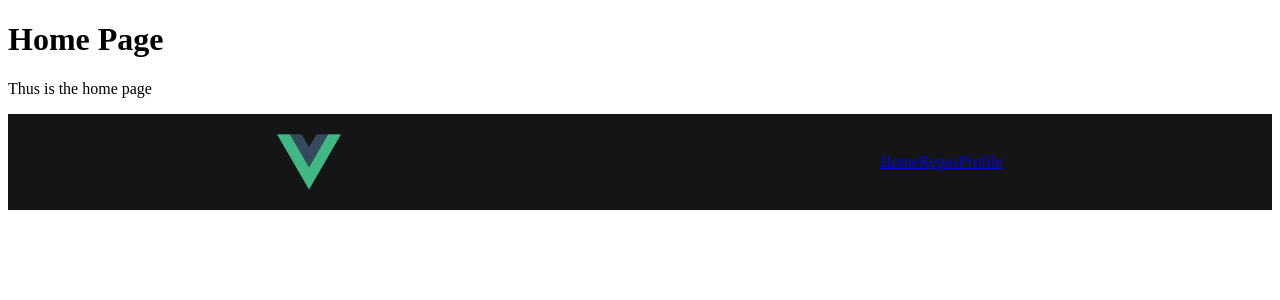
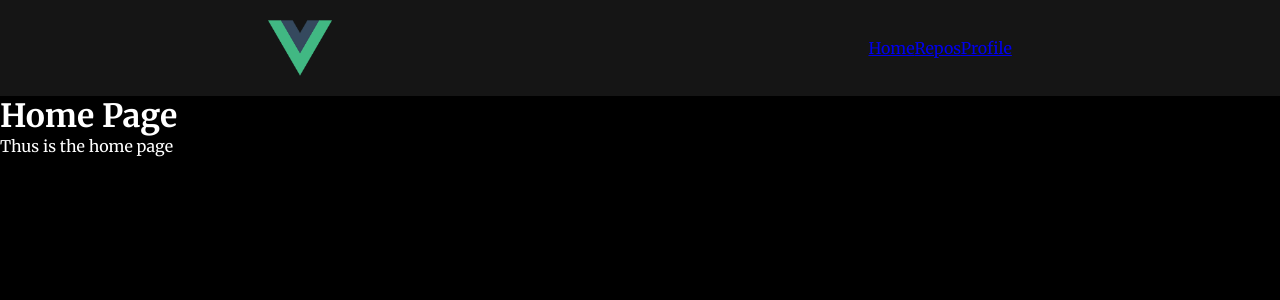
Before and after one commit to JosephOkpala/AltSchool-Final-Exam, a Vue app: page / in a window 1280 px wide. Shown: the top 300 px of the page. Built offline with nearby package versions, Linux system fonts and the light colour scheme.

Commit message:
added font-family

```diff
--- a/src/App.vue
+++ b/src/App.vue
@@ -1,6 +1,6 @@
 <template>
+    <NavComponent/>
   <router-view></router-view>
-  <NavComponent/>
 </template>
 
 <script>
@@ -13,3 +13,19 @@
   },
 };
 </script>
+
+<style>
+@import url('https://fonts.googleapis.com/css2?family=Merriweather:wght@300;400;700;900&display=swap');
+
+* {
+  box-sizing: border-box;
+  margin: 0;
+  padding: 0;
+}
+
+body{
+  font-family: 'Merriweather', serif;
+  background-color: black;
+  color: white;
+}
+</style>
```
